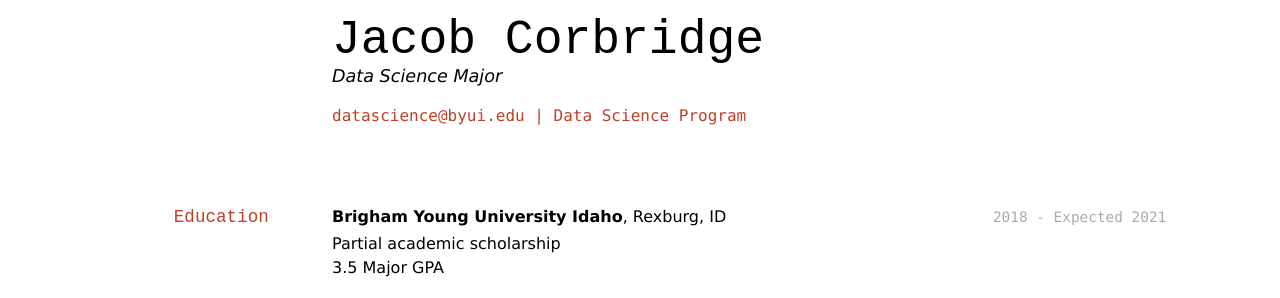
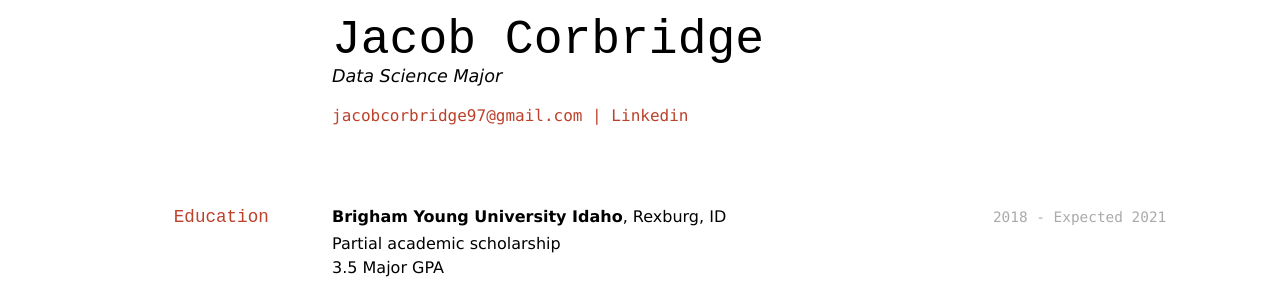
Before and after one commit to jacobcorbridge97/corbridgej_resume, a Jekyll site: the page built from docs/index.md, in a window 1280 px wide. Shown: the top 298 px of the page. Built offline with Jekyll 4.4.1, drawn with Linux system fonts in a browser that asks for light colours.

Commit message:
changed websites

```diff
--- a/docs/index.md
+++ b/docs/index.md
@@ -6,8 +6,8 @@ title: Jacob Corbridge's Resume
 Data Science Major
 
 <div id="webaddress">
-<a href="datascience@byui.edu">datascience@byui.edu</a>
-| <a href="https://byuidatascience.github.io/development.html">Data Science Program</a>
+<a href="jacobcorbridge97@gmail.com">jacobcorbridge97@gmail.com</a>
+| <a href="https://www.linkedin.com/in/jacobcorbridge/">Linkedin</a>
 </div>
 
 <!-- https://www.monique.tech/the-art-of-markdown -->
```
